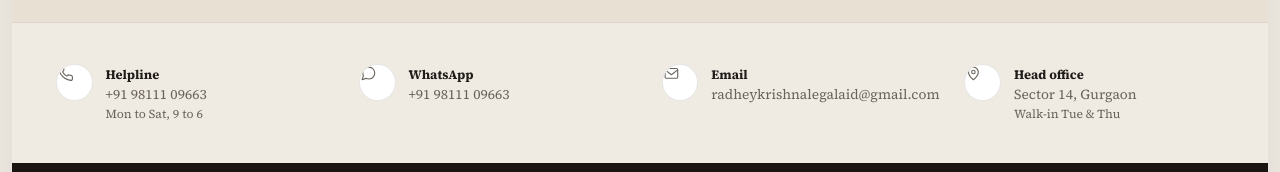
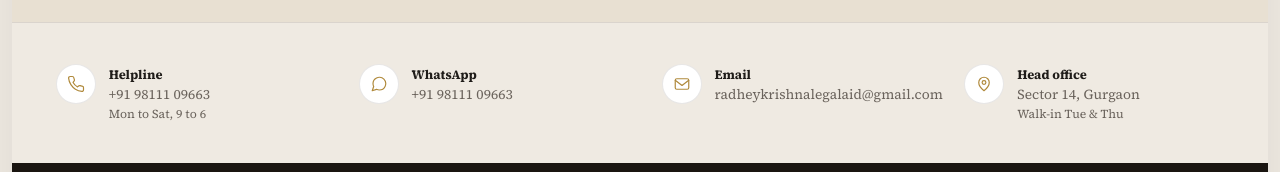
Before and after one commit to Kapil-Chihla/RKLAF, a React (Vite) app in the folder frontend/: page / in a window 1280 px wide. Shown: the part 4943-5115 px from the top of the page. Built offline with nearby package versions, Linux system fonts and the light colour scheme; a web font is replaced by a local one.

Commit message:
first commit

```diff
--- a/frontend/src/pages/Contact.css
+++ b/frontend/src/pages/Contact.css
@@ -85,12 +85,13 @@ a.contact__channel:hover strong {
 }
 
 .contact__channel-icon {
+  position: relative;
   width: 2.5rem;
   height: 2.5rem;
   border-radius: 50%;
   border: 1px solid var(--line, rgba(31, 28, 25, 0.12));
   background: #fff;
-  display: inline-flex;
+  display: flex;
   align-items: center;
   justify-content: center;
   flex-shrink: 0;
@@ -99,9 +100,12 @@ a.contact__channel:hover strong {
 }
 
 .contact__channel-icon svg {
-  width: 1.1rem;
-  height: 1.1rem;
+  width: 1.15rem !important;
+  height: 1.15rem !important;
+  max-width: 1.15rem !important;
+  max-height: 1.15rem !important;
   display: block;
+  margin: 0;
 }
 
 .contact__channel-text {
--- a/frontend/src/pages/Home.css
+++ b/frontend/src/pages/Home.css
@@ -931,25 +931,39 @@
 }
 
 .home-contact__icon {
-  width: 2.3rem;
-  height: 2.3rem;
+  position: relative;
+  box-sizing: border-box;
+  width: 2.5rem;
+  height: 2.5rem;
+  min-width: 2.5rem;
+  min-height: 2.5rem;
   border-radius: 50%;
   border: 1px solid var(--line);
   background: #fff;
-  display: inline-flex;
-  align-items: center;
-  justify-content: center;
+  /* Must beat `.home-contact__item span { display: block }` */
+  display: flex !important;
+  align-items: center !important;
+  justify-content: center !important;
   color: var(--accent);
   flex-shrink: 0;
-  line-height: 0;
+  line-height: 0 !important;
+  font-size: 0 !important;
   overflow: hidden;
 }
 
 .home-contact__icon svg {
-  width: 1.05rem;
-  height: 1.05rem;
-  display: block;
-  flex-shrink: 0;
+  box-sizing: border-box;
+  width: 18px !important;
+  height: 18px !important;
+  max-width: 18px !important;
+  max-height: 18px !important;
+  display: block !important;
+  margin: 0 !important;
+  flex: 0 0 auto;
+}
+
+.home-contact__body {
+  min-width: 0;
 }
 
 .home-contact__item strong {
@@ -958,15 +972,20 @@
   color: var(--ink);
 }
 
-.home-contact__item span,
-.home-contact__item small {
+.home-contact__body span,
+.home-contact__body small,
+.home-contact__item > div span,
+.home-contact__item > div small {
   display: block;
   font-size: 0.86rem;
   color: var(--muted);
   line-height: 1.4;
 }
 
-.home-contact__item small { font-size: 0.76rem; }
+.home-contact__body small,
+.home-contact__item > div small {
+  font-size: 0.76rem;
+}
 
 @media (max-width: 1100px) {
   .home-impact__grid { grid-template-columns: repeat(2, minmax(0, 1fr)); }
--- a/frontend/src/pages/Home.jsx
+++ b/frontend/src/pages/Home.jsx
@@ -493,11 +493,11 @@ export default function Home() {
         <div className="container home-contact__grid">
           <a href={CONTACT_PHONE_TEL} className="home-contact__item">
             <span className="home-contact__icon" aria-hidden="true">
-              <svg viewBox="0 0 24 24" fill="none" stroke="currentColor" strokeWidth="1.6" strokeLinecap="round" strokeLinejoin="round">
+              <svg viewBox="0 0 24 24" width="18" height="18" fill="none" stroke="currentColor" strokeWidth="1.6" strokeLinecap="round" strokeLinejoin="round">
                 <path d="M22 16.92v3a2 2 0 01-2.18 2 19.79 19.79 0 01-8.63-3.07 19.5 19.5 0 01-6-6 19.79 19.79 0 01-3.07-8.67A2 2 0 014.11 2h3a2 2 0 012 1.72c.13.81.36 1.6.7 2.35a2 2 0 01-.45 2.11L8.09 9.91a16 16 0 006 6l1.27-1.27a2 2 0 012.11-.45c.75.34 1.54.57 2.35.7A2 2 0 0122 16.92z" />
               </svg>
             </span>
-            <div>
+            <div className="home-contact__body">
               <strong>Helpline</strong>
               <span>{WHATSAPP_DISPLAY}</span>
               <small>Mon to Sat, 9 to 6</small>
@@ -505,35 +505,35 @@ export default function Home() {
           </a>
           <a href={WHATSAPP_URL} target="_blank" rel="noopener noreferrer" className="home-contact__item">
             <span className="home-contact__icon" aria-hidden="true">
-              <svg viewBox="0 0 24 24" fill="none" stroke="currentColor" strokeWidth="1.6" strokeLinecap="round" strokeLinejoin="round">
+              <svg viewBox="0 0 24 24" width="18" height="18" fill="none" stroke="currentColor" strokeWidth="1.6" strokeLinecap="round" strokeLinejoin="round">
                 <path d="M21 11.5a8.38 8.38 0 01-.9 3.8 8.5 8.5 0 01-7.6 4.7 8.38 8.38 0 01-3.8-.9L3 21l1.9-5.7a8.38 8.38 0 01-.9-3.8 8.5 8.5 0 014.7-7.6 8.38 8.38 0 013.8-.9h.5a8.48 8.48 0 018 8v.5z" />
               </svg>
             </span>
-            <div>
+            <div className="home-contact__body">
               <strong>WhatsApp</strong>
               <span>{WHATSAPP_DISPLAY}</span>
             </div>
           </a>
           <a href={CONTACT_MAILTO} className="home-contact__item">
             <span className="home-contact__icon" aria-hidden="true">
-              <svg viewBox="0 0 24 24" fill="none" stroke="currentColor" strokeWidth="1.6" strokeLinecap="round" strokeLinejoin="round">
+              <svg viewBox="0 0 24 24" width="18" height="18" fill="none" stroke="currentColor" strokeWidth="1.6" strokeLinecap="round" strokeLinejoin="round">
                 <rect x="3" y="5" width="18" height="14" rx="2" />
                 <path d="M3 7l9 7 9-7" />
               </svg>
             </span>
-            <div>
+            <div className="home-contact__body">
               <strong>Email</strong>
               <span>{CONTACT_EMAIL}</span>
             </div>
           </a>
           <div className="home-contact__item">
             <span className="home-contact__icon" aria-hidden="true">
-              <svg viewBox="0 0 24 24" fill="none" stroke="currentColor" strokeWidth="1.6" strokeLinecap="round" strokeLinejoin="round">
+              <svg viewBox="0 0 24 24" width="18" height="18" fill="none" stroke="currentColor" strokeWidth="1.6" strokeLinecap="round" strokeLinejoin="round">
                 <path d="M12 21s7-5.5 7-11a7 7 0 10-14 0c0 5.5 7 11 7 11z" />
                 <circle cx="12" cy="10" r="2.5" />
               </svg>
             </span>
-            <div>
+            <div className="home-contact__body">
               <strong>Head office</strong>
               <span>Sector 14, Gurgaon</span>
               <small>Walk-in Tue &amp; Thu</small>
--- a/frontend/src/styles/site-responsive.css
+++ b/frontend/src/styles/site-responsive.css
@@ -53,10 +53,14 @@
 }
 
 img,
-svg,
 video {
   max-width: 100%;
   height: auto;
+}
+
+/* Do not force height:auto on svg — it breaks icon centering in flex circles */
+svg {
+  max-width: 100%;
 }
 
 /* ─── Home ─── */
```
